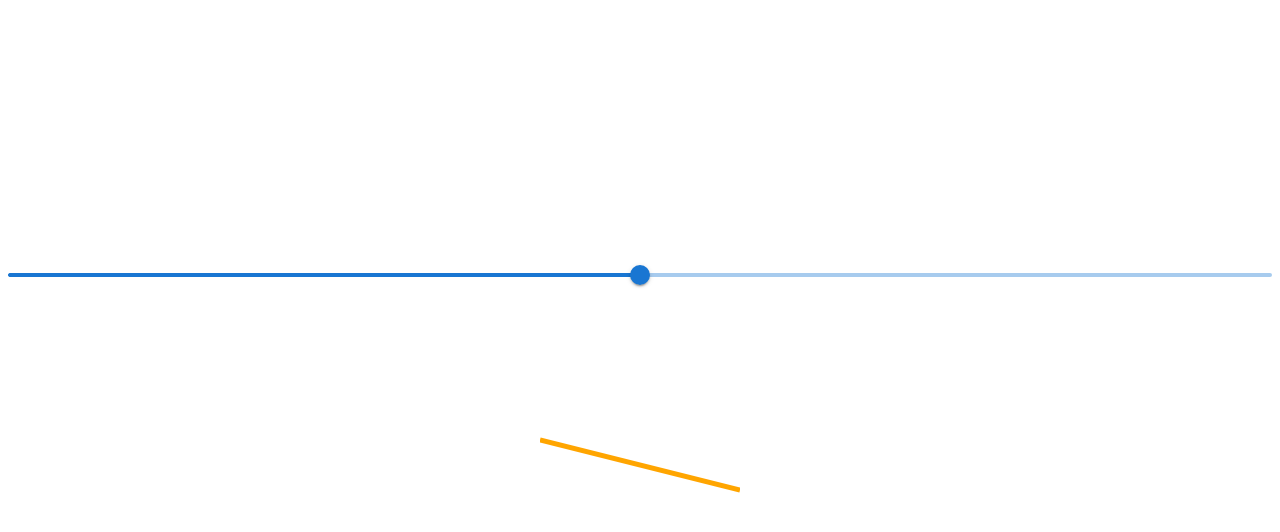
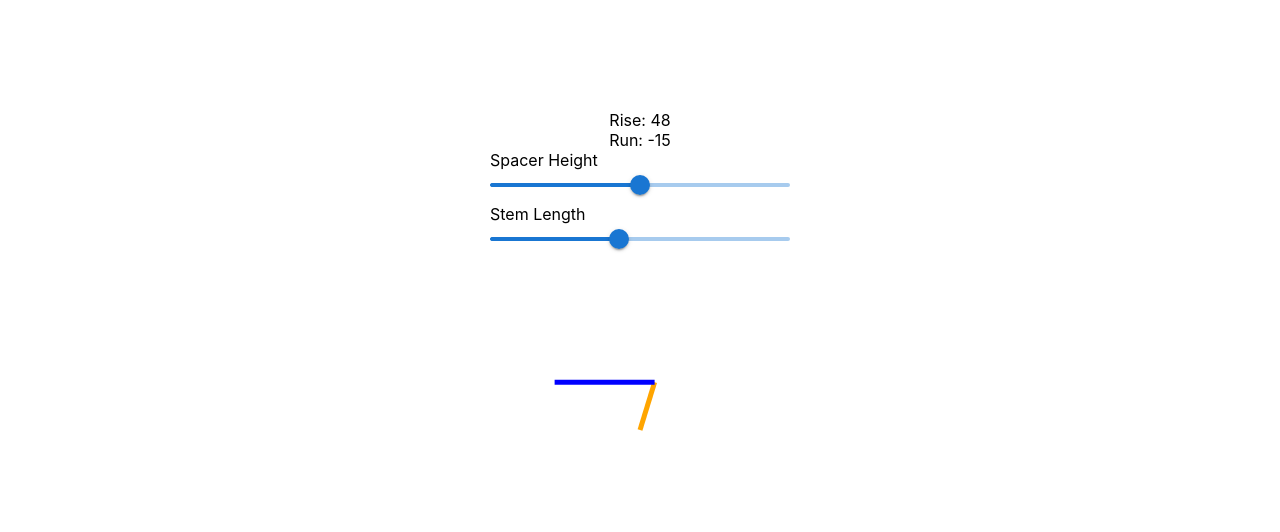
Before and after one commit to rswerve/bike_stem_calculator, a Next.js app: page / in a window 1280 px wide. Shown: the top 532 px of the page. Built offline with nearby package versions, Linux system fonts and the light colour scheme.

Commit message:
two lines working

```diff
--- a/pages/index.js
+++ b/pages/index.js
@@ -1,18 +1,24 @@
 import { useReducer } from "react";
-import { Slider } from "@mui/material";
+import { Input, Slider } from "@mui/material";
 import styles from "../styles/Home.module.css";
 
 const initialState = {
-    stemXOrigin: 0,
-    stemYOrigin: 150,
-    stemLength: 50,
+    stemXOrigin: 200,
+    stemYOrigin: 240,
     spacerHeight: 50,
+    stemLength: 100,
+};
+
+const getRadians = (angleDegrees) => {
+    return (Math.PI / 180.0) * angleDegrees;
 };
 
 const reducer = (state, action) => {
-    console.log("state: ", state);
-    console.log("action: ", action);
+    // console.log("state: ", state);
+    // console.log("action: ", action.value);
     switch (action.slider) {
+        case "spacer":
+            return { ...state, ...action, spacerHeight: action.value };
         case "stem":
             return { ...state, ...action, stemLength: action.value };
     }
@@ -20,31 +26,79 @@ const reducer = (state, action) => {
 
 export default function Home() {
     const [state, setState] = useReducer(reducer, initialState);
+    const topOfHTX =
+        state.stemXOrigin + Math.cos(getRadians(73)) * state.spacerHeight;
+    const topOfHTY =
+        state.stemYOrigin - Math.sin(getRadians(73)) * state.spacerHeight;
+
     return (
         <div className={styles.container}>
+            <div>
+                Rise:{" "}
+                {` ${Math.round(
+                    state.spacerHeight * Math.sin(getRadians(73))
+                )}`}
+            </div>
+            <div>
+                Run:{" "}
+                {` ${-Math.round(
+                    state.spacerHeight * Math.sin(getRadians(17))
+                )}`}
+            </div>
+            <div className={styles.slider}>
+                <span>Spacer Height</span>
+                <Slider
+                    name="spacer"
+                    defaultValue={state.spacerHeight}
+                    value={state.spacerHeight}
+                    aria-label="Default"
+                    valueLabelDisplay="auto"
+                    onChange={(event, value) =>
+                        setState({ slider: event.target.name, value: value })
+                    }
+                />
+                <span>Stem Length</span>
                 <Slider
                     name="stem"
+                    min={70}
+                    max={140}
                     defaultValue={state.stemLength}
                     value={state.stemLength}
                     aria-label="Default"
                     valueLabelDisplay="auto"
                     onChange={(event, value) =>
-                    // console.log(event, value) ||
                         setState({ slider: event.target.name, value: value })
                     }
                 />
+            </div>
             <svg
-                width="200"
-                height="250"
+                width="400"
+                height="500"
                 version="1.1"
                 xmlns="http://www.w3.org/2000/svg"
             >
                 <line
+                    aria-label="spacer"
                     x1={state.stemXOrigin}
                     y1={state.stemYOrigin}
-                    x2="200"
-                    y2={state.stemYOrigin + state.stemLength}
+                    x2={topOfHTX}
+                    y2={topOfHTY}
                     stroke="orange"
+                    strokeWidth="5"
+                />
+                <line
+                    aria-label="stem"
+                    x1={
+                        state.stemXOrigin +
+                        Math.cos(getRadians(73)) * state.spacerHeight
+                    }
+                    y1={
+                        state.stemYOrigin -
+                        Math.sin(getRadians(73)) * state.spacerHeight
+                    }
+                    x2={topOfHTX - Math.cos(getRadians(0)) * state.stemLength}
+                    y2={topOfHTY - Math.sin(getRadians(0)) * state.stemLength}
+                    stroke="blue"
                     strokeWidth="5"
                 />
             </svg>
--- a/styles/Home.module.css
+++ b/styles/Home.module.css
@@ -119,3 +119,8 @@
     flex-direction: column;
   }
 }
+
+.slider {
+  height: 40px;
+  width: 300px;
+}
```
Lines whose indentation alone changed are shown as unchanged.
